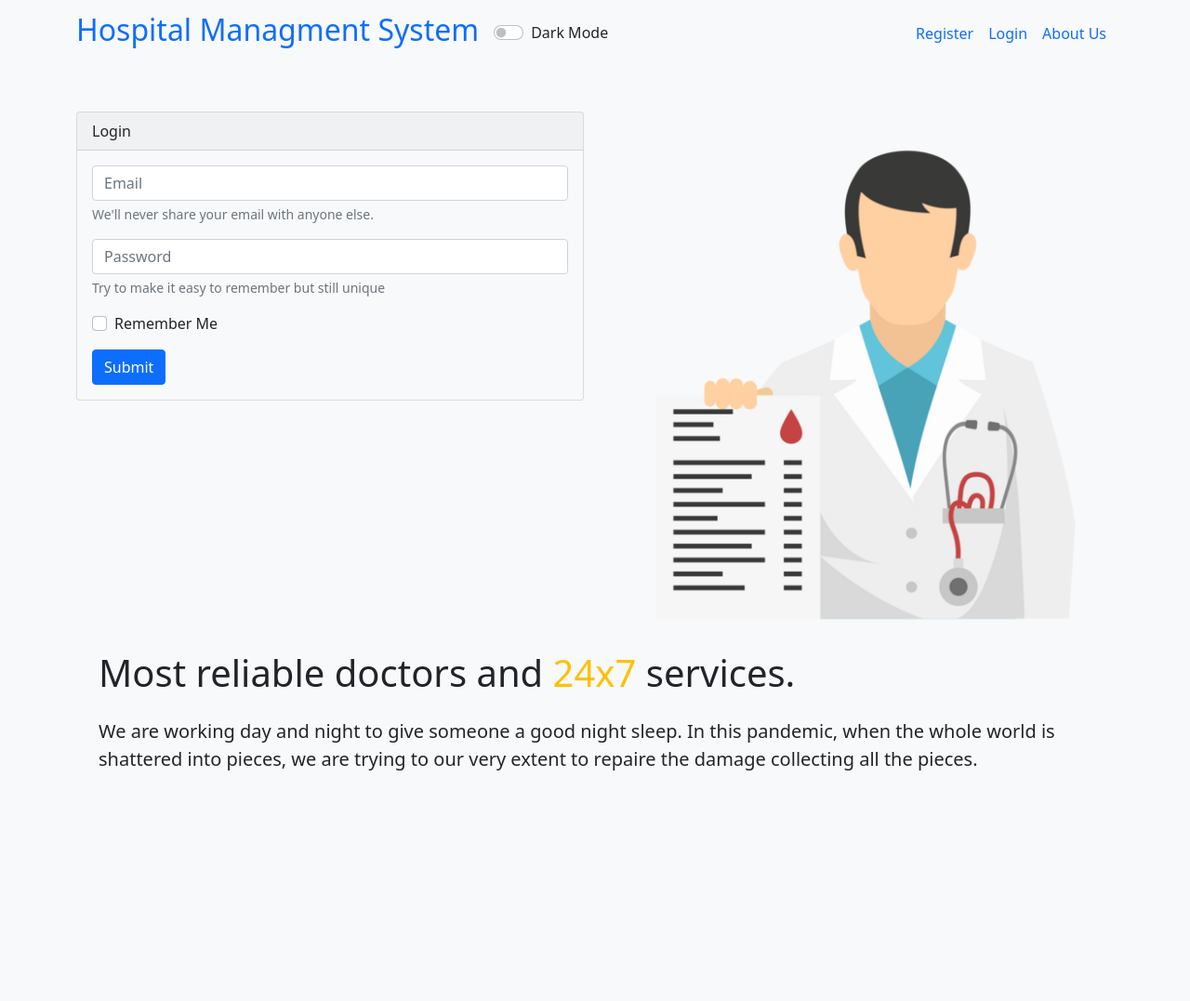
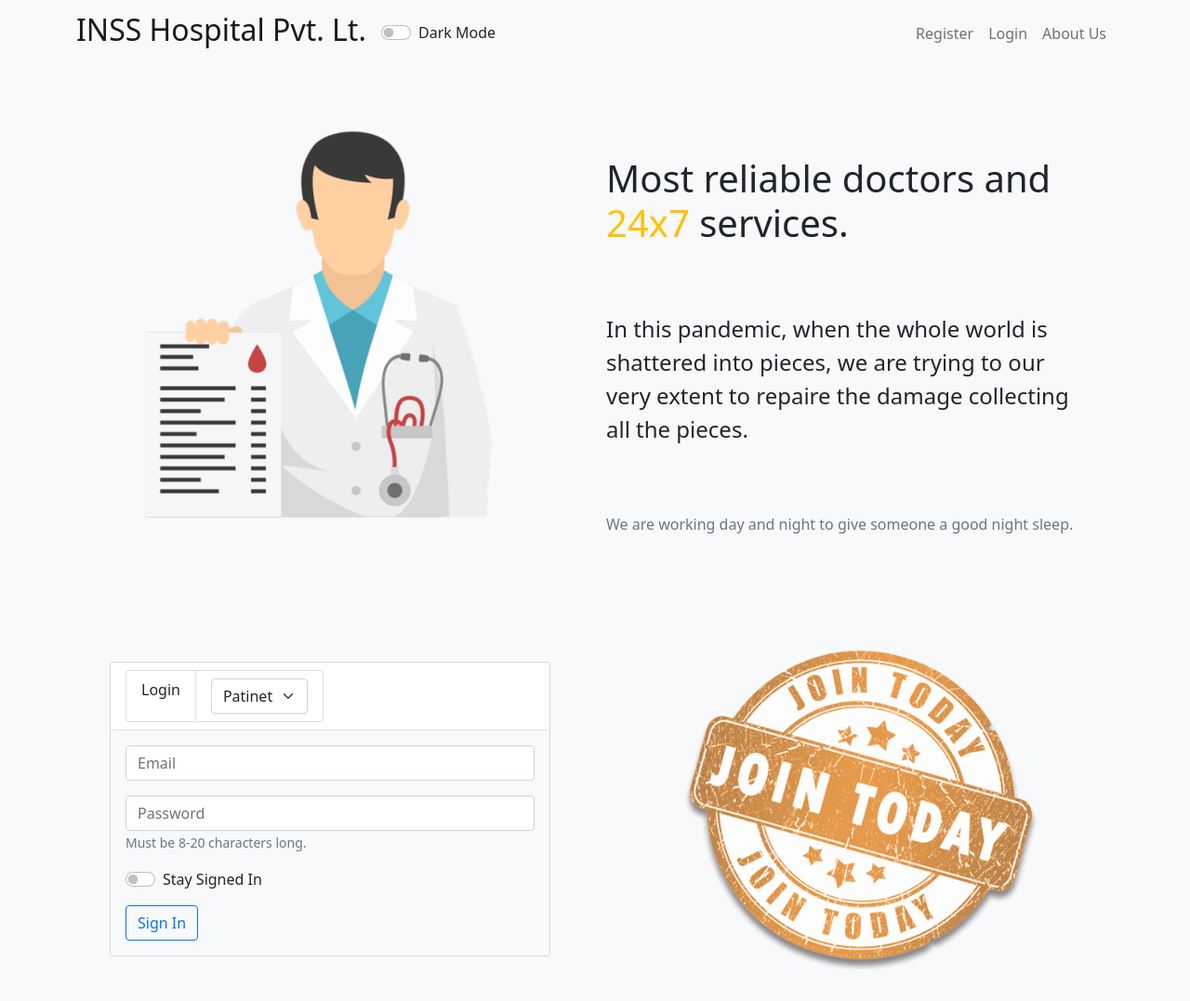
Before and after one commit to subrata797979/51_Hospital_Management_System, a PHP site: page / in a window 1280 px wide. Shown: the whole page at 93% size. Before the commit the page ends 829 px from the top, so only its background shows below. Run offline with PHP 8.4, Linux system fonts and the light colour scheme.

Commit message:
All fixed and added

```diff
--- /dev/null
+++ b/css/custom.css
@@ -0,0 +1,4 @@
+.joinus{
+    width: 70%;
+    opacity: 0.7;
+}
--- a/css/dark-mode.css
+++ b/css/dark-mode.css
@@ -22,3 +22,21 @@
   background-color: #000 !important;
   color: #fff;
 }
+
+[data-theme="dark"] .navbar-light{
+  background-color: #111 !important;
+  color: #fff;
+}
+
+[data-theme="dark"] .navbar-light .navbar-brand{
+  background-color: #111 !important;
+  color: #fff;
+}
+
+[data-theme="dark"] .navbar-light .navbar-toggler{
+  background-color: dodgerblue !important;
+}
+
+[data-theme="dark"] .navbar-light .navbar-collapse .nav-item .nav-link{
+  color: #fff;
+}
--- a/index.html
+++ b/index.html
@@ -5,25 +5,26 @@
     <meta http-equiv="X-UA-Compatible" content="IE=edge">
     <meta name="viewport" content="width=device-width, initial-scale=1.0">
     <!-- css files -->
+    <link rel="stylesheet" href="./css/custom.css">
     <link rel="stylesheet" href="./css/bootstrap.min.css">
     <link rel="stylesheet" href="./css/dark-mode.css">
 
     <!-- tittle -->
-    <title>Hospital Management System</title>
+    <title>HMS</title>
 </head>
 <body class="bg-light">
 
     <!-- navigation bar -->
-    <nav class="navbar navbar-expand-lg navbar-fixed-top">
+    <nav class="navbar navbar-expand-lg navbar-light bg-light">
         <div class="container">
-            <a href="#" class="navbar-brand"><h2>Hospital Managment System</h2></a>
+            <a href="#" class="navbar-brand"><h2>INSS Hospital Pvt. Lt.</h2></a>
             <div class="form-check form-switch">
                 <label class="label" for="darkSwitch">Dark Mode</label>
                 <input type="checkbox" class="form-check-input" id="darkSwitch" />
             </div>
 
-            <button class="navbar-toggler btn btn-outline-primary" type="button" data-bs-toggle="collapse" data-bs-target="#navmenu">
-                Expand
+            <button class="btn btn-primary navbar-toggler" type="button" data-bs-toggle="collapse" data-bs-target="#navmenu">
+                <span class="navbar-toggler-icon"></span>
             </button>
 
             <div class="collapse navbar-collapse" id="navmenu">
@@ -46,46 +47,76 @@
 
 
     <!-- Showcase -->
-    <section class="text-sm-start pt-5">
+    <section class="text-sm-start s1 pt-5">
         <div class="container">
             <div class="row">
                 <div class="col-sm">
+                    <img class="img-fluid mx-auto d-block" src="./images/doctor.png" alt="Responsive image">
+                </div>
+                <div class="col-md p-xl-5">
+                    <h1>Most reliable doctors and <span class="text-warning">24x7</span> services. </h1>
+                    <p class="lead my-4 pt-lg-5 fs-4">
+                        In this pandemic, when the whole world is shattered into pieces,
+                        we are trying to our very extent to repaire the damage collecting all the pieces.
+                    </p>
+                    <p class="lead fs-6 pt-lg-5 text-secondary">We are working day and night to give someone a good night sleep. </p>
+                </div>
+            </div>
+            <br>
+            <!-- Row 2 -->
+            <div class="row">
+                <div class="col-sm col-md-6 col-lg-6 p-5 ">
+
+                    <!-- Card Head -->
                     <div class="card bg-light">
-                        <div class="card-header">
-                          Login
+                        <div class="card-header bg-white">
+                            <ul class="list-group list-group-horizontal">
+                                <li class="list-group-item text-center">Login</li>
+                                <li class="list-group-item">
+                                    <select class="form-select" aria-label="Default select example">
+                                        <option selected>Patinet</option>
+                                        <option value="Patient">One</option>
+                                        <option value="Doctor">Two</option>
+                                        <option value="Employee">Three</option>
+                                        <option value="Employee">Three</option>
+                                    </select>
+                                </li>
+
+
+                            </ul>
+
                         </div>
+
+                        <!-- Card Body -->
                         <div class="card-body">
                             <form>
                                 <div class="mb-3">
-                                    <input type="email" class="form-control" id="email" name="email" placeholder="Email" required>
-                                    <div id="emailHelp" class="form-text">We'll never share your email with anyone else.</div>
+                                    <input type="email" class="form-control " id="email" name="email" placeholder="Email" required>
                                 </div>
 
                                 <div class="mb-3">
                                     <input type="password" id="password"  class="form-control rounded" placeholder="Password" required>
-                                    <div id="passHelp" class="form-text">Try to make it easy to remember but still unique</div>
+                                    <span id="passwordHelpInline" class="form-text mb-3">
+                                        Must be 8-20 characters long.
+                                    </span>
                                 </div>
 
-                                <div class="mb-3 form-check">
-                                    <input type="checkbox" class="form-check-input" id="rememberMe">
-                                    <label class="form-check-label" for="rememberMe">Remember Me</label>
+                                <div class="mb-3 form-check form-switch">
+                                    <input class="form-check-input" type="checkbox" id="rememberMe">
+                                    <label class="form-check-label" for="rememberMe">Stay Signed In</label>
                                 </div>
-                                <button type="submit" class="btn btn-primary rounded">Submit</button>
+
+                                <button class="btn btn-outline-primary" type="submit">Sign In</button>
                             </form>
                         </div>
                     </div>
                 </div>
-                <div class="col-sm">
-                    <img class="img-fluid p-3" src="./images/doctor.png" alt="Responsive image">
+
+                <div class="col-md col-lg align-self-center">
+                        <img class="img-fluid mx-auto d-block joinus " src="./images/joinus.png" alt="Responsive image">
+
                 </div>
-                <div class="col-xxl">
-                    <div class="container">
-                        <h1>Most reliable doctors and <span class="text-warning">24x7</span> services. </h1>
-                        <p class="lead my-4">
-                            We are working day and night to give someone a good night sleep. In this pandemic, when the whole world is shattered into pieces, we are trying to our very extent to repaire the damage collecting all the pieces.
-                        </p>
-                    </div>
-                </div>
+
             </div>
         </div>
     </section>
```
Also changed, not shown: images/doctor.png, images/doctor_old.png (added), images/joinus.png (added).
